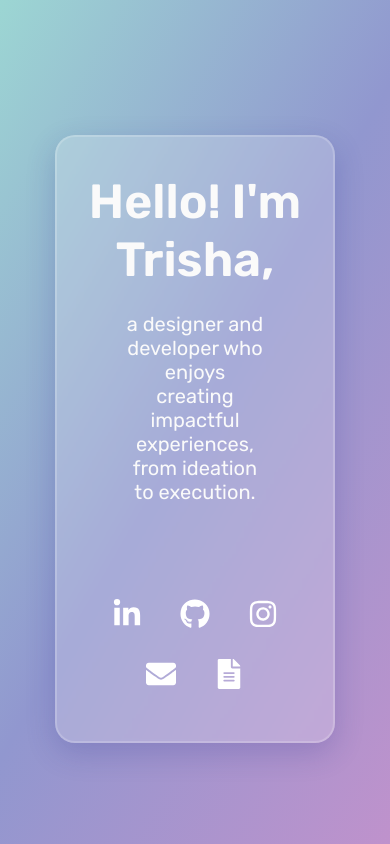
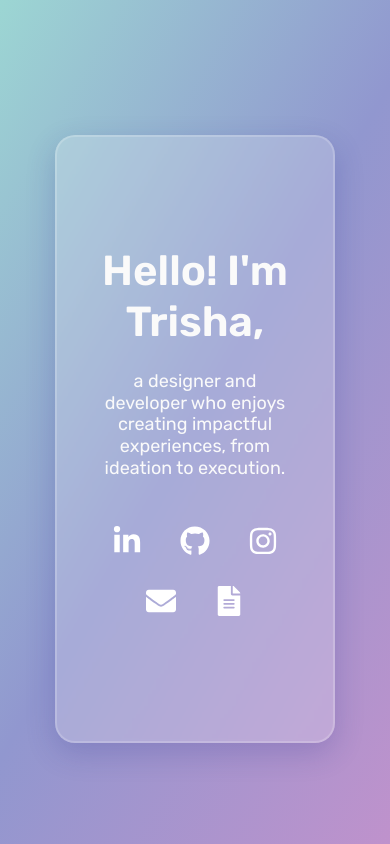
Before and after one commit to trishaprile/trishaprile.github.io, a React (Create React App) app: page / in a window 390 px wide. Built offline with nearby package versions, Linux system fonts and the light colour scheme.

Commit message:
Small fixes

```diff
--- a/src/App.css
+++ b/src/App.css
@@ -9,3 +9,9 @@
   margin: 0;
   padding: 0;
 }
+
+.icon {
+  height: 50px;
+  width: 50px;
+  margin: 1rem;
+}
--- a/src/App.js
+++ b/src/App.js
@@ -1,16 +1,20 @@
 import React, { Component } from 'react';
 import './App.css';
 
+import NavigationBar from './components/navbar';
 import Cover from './components/cover';
 // import About from './components/about';
 // import Work from './components/work';
 // import Experience from './components/experience';
 // import Contact from './components/contact';
+// import Icon from './assets/Icon.png'
 
 class App extends Component {
   render() {
     return (
       <div className="App">
+        {/* <a href="/"><img className="icon" src={Icon} alt="Logo"/></a> */}
+        <NavigationBar/>
         <Cover/>
         {/* <About/> */}
         {/* <Work/>
--- a/src/components/cover.css
+++ b/src/components/cover.css
@@ -1,5 +1,4 @@
 .cover {
-  height: 100vh;
   color: #FAFAFA;
   margin: auto;
 }
@@ -32,7 +31,7 @@
 }
 
 .cover-text {
-  padding: 2rem;
+  padding: 1rem;
 }
 
 .intro-title {
@@ -48,7 +47,7 @@
   font-size: 26px;
   font-weight: 400;
   padding: 1rem 0rem 5rem 0rem;
-  width: 35vw;
+  width: 60%;
   margin: auto;
   animation-duration: 3000ms;
   animation-name: fadeIn;
@@ -83,10 +82,12 @@
 
 @media (max-width: 768px) {
   .intro-title {
-    font-size: 48px;
+    font-size: 42px;
   }
   .intro-subtitle {
-    font-size: 20px;
+    font-size: 18px;
+    width: 80%;
+    padding: 1rem 0rem 2rem 0rem;
   }
   .social-icon {
     width: 60px;
--- a/src/components/cover.js
+++ b/src/components/cover.js
@@ -1,7 +1,6 @@
 import React, { Component } from 'react';
 import './cover.css';
-import NavigationBar from './navbar';
-import ReactTooltip from 'react-tooltip';
+// import ReactTooltip from 'react-tooltip';
 
 import { Container } from 'react-bootstrap';
 
@@ -17,7 +16,6 @@ class Cover extends Component {
   render() {
     return (
       <div className="cover">
-        <NavigationBar />
         <div className="cover-container">
           <div className="glass">
             <Container className="cover-text">
```
Also changed, not shown: src/assets/Icon.png (added).
